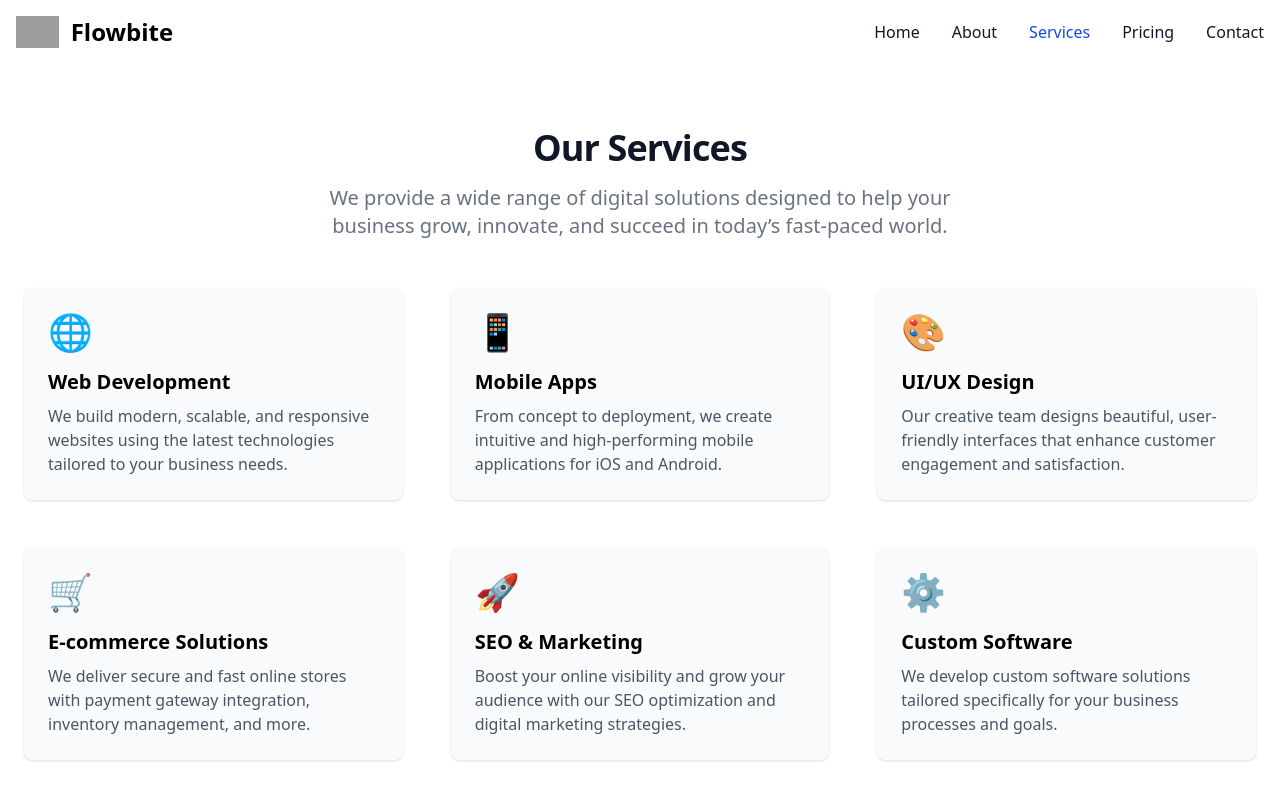
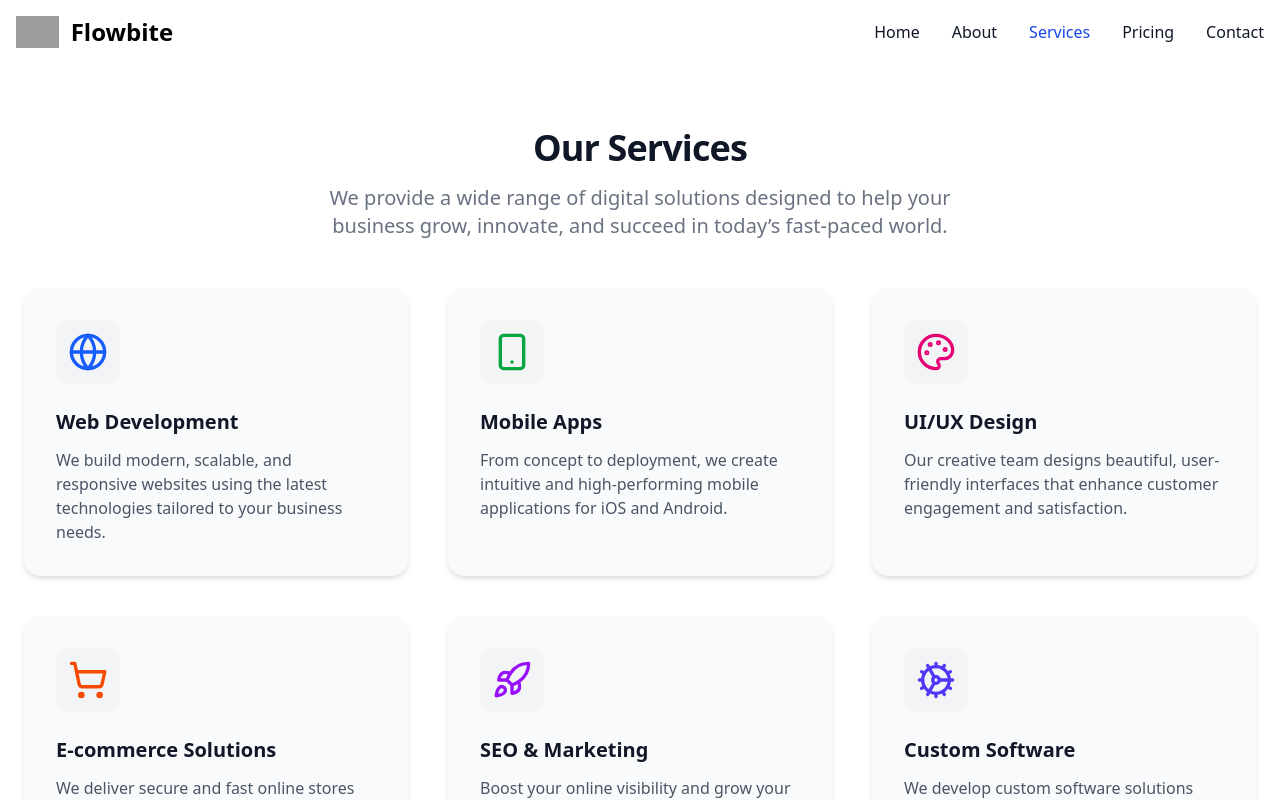
Before and after one commit to iMuhammadAnas/Baitussalam-React-Assignment, a React (Vite) app: page /services in a window 1280 px wide. Shown: the top 800 px of the page. Built offline with nearby package versions, Linux system fonts and the light colour scheme; grey boxes are pictures that could not be loaded.

Commit message:
update services

```diff
--- a/src/pages/Services.tsx
+++ b/src/pages/Services.tsx
@@ -1,39 +1,52 @@
+import {
+  Globe,
+  Smartphone,
+  Palette,
+  ShoppingCart,
+  Rocket,
+  Cog,
+} from "lucide-react";
+
 const services = [
   {
     title: "Web Development",
     description:
       "We build modern, scalable, and responsive websites using the latest technologies tailored to your business needs.",
-    icon: "🌐",
+    icon: <Globe className="w-10 h-10 text-blue-600 dark:text-blue-400" />,
   },
   {
     title: "Mobile Apps",
     description:
       "From concept to deployment, we create intuitive and high-performing mobile applications for iOS and Android.",
-    icon: "📱",
+    icon: (
+      <Smartphone className="w-10 h-10 text-green-600 dark:text-green-400" />
+    ),
   },
   {
     title: "UI/UX Design",
     description:
       "Our creative team designs beautiful, user-friendly interfaces that enhance customer engagement and satisfaction.",
-    icon: "🎨",
+    icon: <Palette className="w-10 h-10 text-pink-600 dark:text-pink-400" />,
   },
   {
     title: "E-commerce Solutions",
     description:
       "We deliver secure and fast online stores with payment gateway integration, inventory management, and more.",
-    icon: "🛒",
+    icon: (
+      <ShoppingCart className="w-10 h-10 text-orange-600 dark:text-orange-400" />
+    ),
   },
   {
     title: "SEO & Marketing",
     description:
       "Boost your online visibility and grow your audience with our SEO optimization and digital marketing strategies.",
-    icon: "🚀",
+    icon: <Rocket className="w-10 h-10 text-purple-600 dark:text-purple-400" />,
   },
   {
     title: "Custom Software",
     description:
       "We develop custom software solutions tailored specifically for your business processes and goals.",
-    icon: "⚙️",
+    icon: <Cog className="w-10 h-10 text-indigo-600 dark:text-indigo-400" />,
   },
 ];
 
@@ -53,14 +66,16 @@ const Services = () => {
         </div>
 
         {/* Services Grid */}
-        <div className="grid gap-12 sm:grid-cols-2 lg:grid-cols-3">
+        <div className="grid gap-10 sm:grid-cols-2 lg:grid-cols-3">
           {services.map((service, index) => (
             <div
               key={index}
-              className="p-6 bg-gray-50 rounded-lg shadow hover:shadow-md dark:bg-gray-800 transition"
+              className="p-8 bg-gray-50 rounded-2xl shadow-md hover:shadow-xl dark:bg-gray-800 transition transform hover:-translate-y-2"
             >
-              <div className="text-4xl mb-4">{service.icon}</div>
-              <h3 className="mb-2 text-xl font-semibold dark:text-white">
+              <div className="flex items-center justify-center w-16 h-16 mb-6 rounded-xl bg-gray-100 dark:bg-gray-700">
+                {service.icon}
+              </div>
+              <h3 className="mb-3 text-xl font-semibold text-gray-900 dark:text-white">
                 {service.title}
               </h3>
               <p className="text-gray-600 dark:text-gray-400">
```
